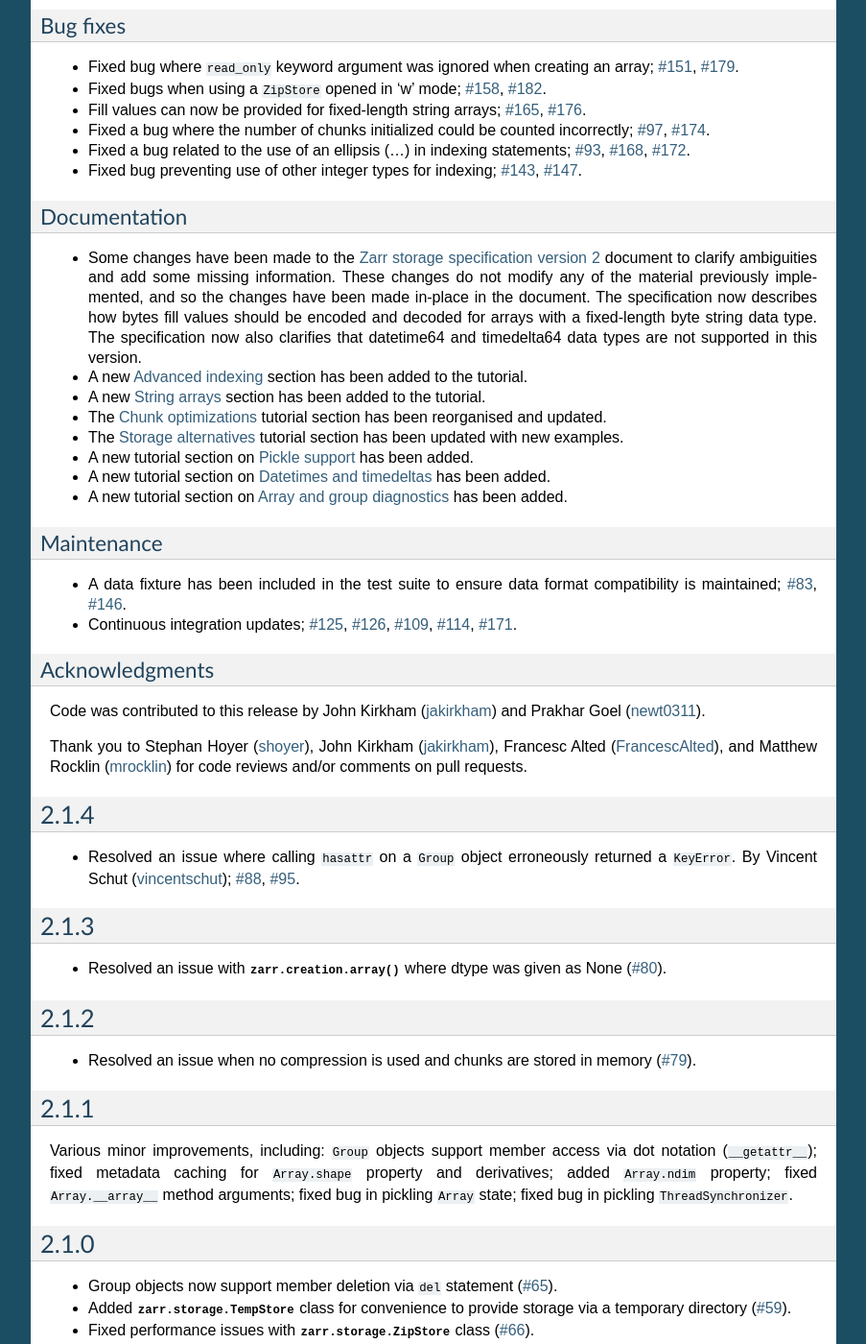
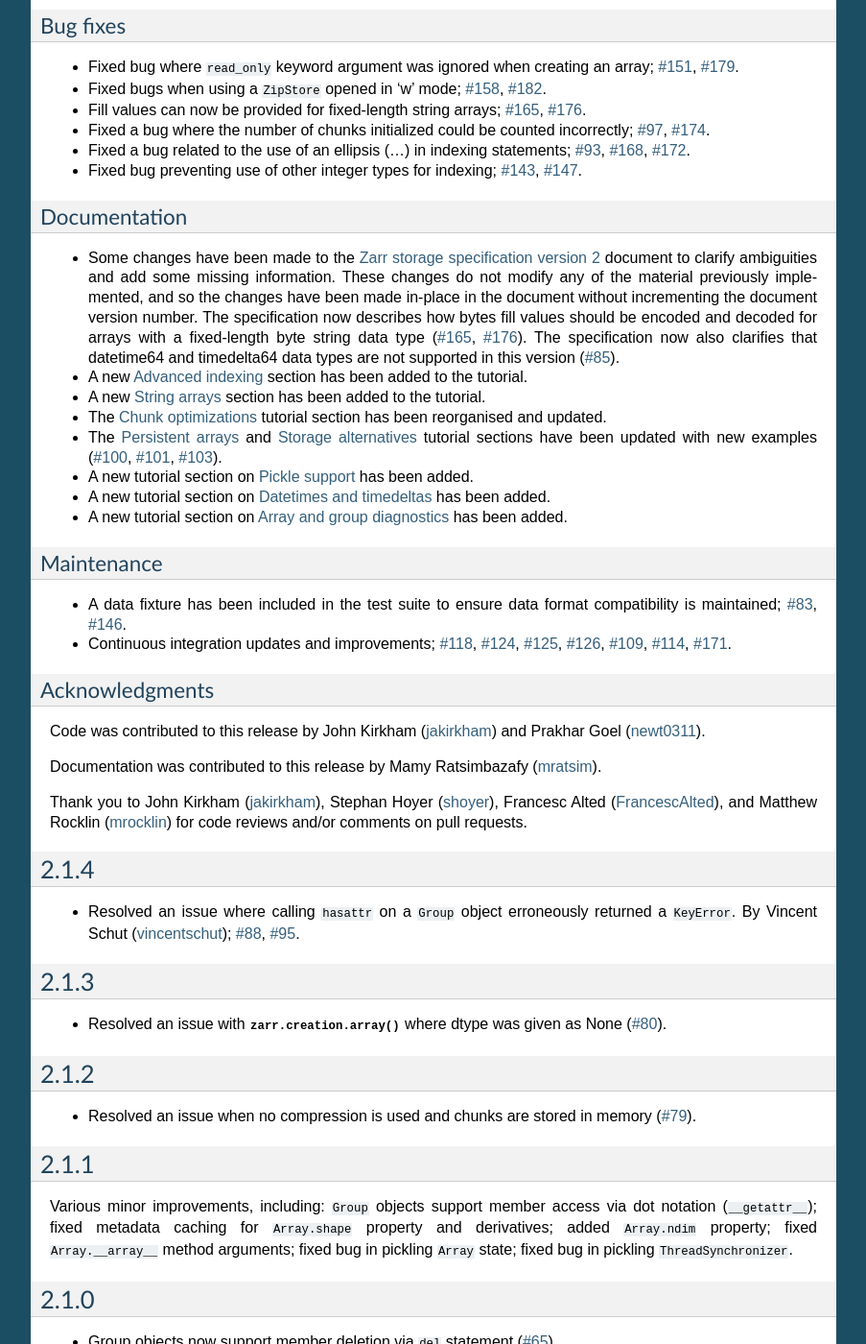
Before and after one commit to enthusiastdev121/zarr-python, a Sphinx documentation site: the page built from docs/release.rst, in a window 1280 px wide and 1400 px high, scrolled down 1187 px. Shown: the whole window at 96% size, without its empty margins (198-1101 px from the left). Built offline with Sphinx 7.4.7, drawn with Linux system fonts in a browser that asks for light colours; the version number could not be read and is left out.

Commit message:
more release notes

```diff
--- a/docs/release.rst
+++ b/docs/release.rst
@@ -115,14 +115,16 @@ Documentation
 * Some changes have been made to the :ref:`spec_v2` document to clarify
   ambiguities and add some missing information. These changes do not modify any
   of the material previously implemented, and so the changes have been made
-  in-place in the document. The specification now describes how bytes fill
-  values should be encoded and decoded for arrays with a fixed-length byte
-  string data type. The specification now also clarifies that datetime64 and
-  timedelta64 data types are not supported in this version.
+  in-place in the document without incrementing the document version number. The
+  specification now describes how bytes fill values should be encoded and
+  decoded for arrays with a fixed-length byte string data type (:issue:`165`,
+  :issue:`176`). The specification now also clarifies that datetime64 and
+  timedelta64 data types are not supported in this version (:issue:`85`).
 * A new :ref:`tutorial_indexing` section has been added to the tutorial.
 * A new :ref:`tutorial_strings` section has been added to the tutorial.
 * The :ref:`tutorial_chunks` tutorial section has been reorganised and updated.
-* The :ref:`tutorial_storage` tutorial section has been updated with new examples.
+* The :ref:`tutorial_persist` and :ref:`tutorial_storage` tutorial sections have
+  been updated with new examples (:issue:`100`, :issue:`101`, :issue:`103`).
 * A new tutorial section on :ref:`tutorial_pickle` has been added.
 * A new tutorial section on :ref:`tutorial_datetime` has been added.
 * A new tutorial section on :ref:`tutorial_diagnostics` has been added.
@@ -132,8 +134,8 @@ Maintenance
 
 * A data fixture has been included in the test suite to ensure data format
   compatibility is maintained; :issue:`83`, :issue:`146`.
-* Continuous integration updates; :issue:`125`, :issue:`126`, :issue:`109`,
-  :issue:`114`, :issue:`171`.
+* Continuous integration updates and improvements; :issue:`118`, :issue:`124`,
+  :issue:`125`, :issue:`126`, :issue:`109`, :issue:`114`, :issue:`171`.
 
 Acknowledgments
 ~~~~~~~~~~~~~~~
@@ -141,7 +143,9 @@ Acknowledgments
 Code was contributed to this release by John Kirkham (jakirkham_) and Prakhar
 Goel (newt0311_).
 
-Thank you to Stephan Hoyer (shoyer_), John Kirkham (jakirkham_), Francesc Alted
+Documentation was contributed to this release by Mamy Ratsimbazafy (mratsim_).
+
+Thank you to John Kirkham (jakirkham_), Stephan Hoyer (shoyer_), Francesc Alted
 (FrancescAlted_), and Matthew Rocklin (mrocklin_) for code reviews and/or
 comments on pull requests.
 
@@ -385,3 +389,4 @@ See `v0.3.0 release notes on GitHub
 .. _jakirkham: https://github.com/jakirkham
 .. _vincentschut: https://github.com/vincentschut
 .. _newt0311: https://github.com/newt0311
+.. _mratsim: https://github.com/mratsim
```
